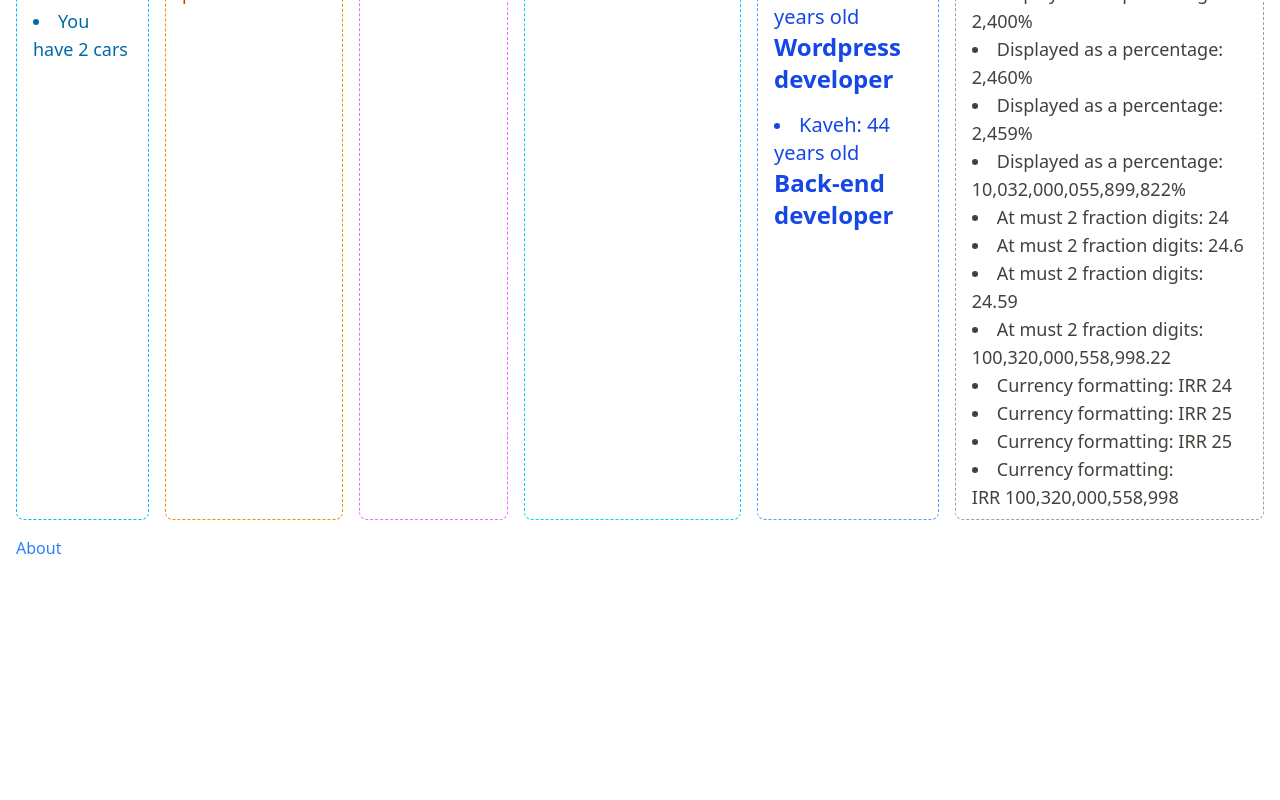
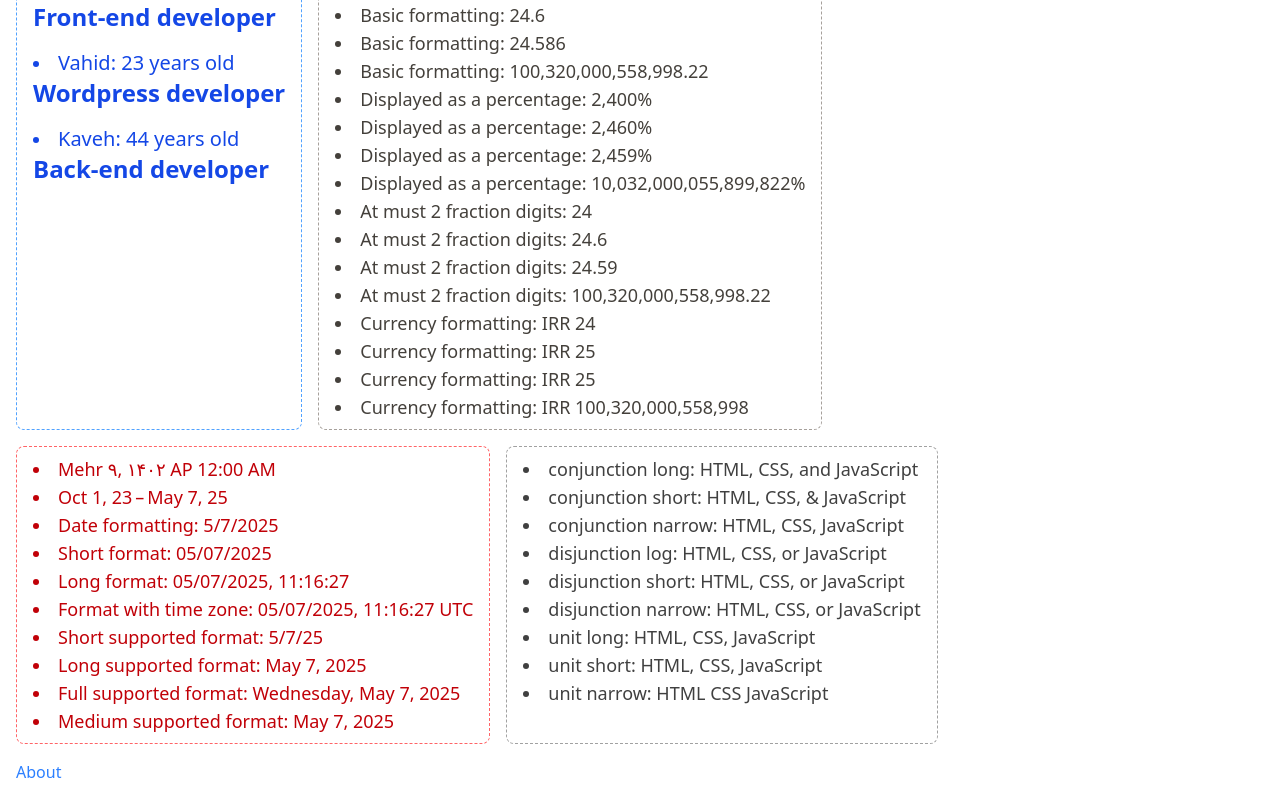
Before and after one commit to sinaRh99/next-intl-test-app, a Next.js app: page /en in a window 1280 px wide. Shown: the part 312-1112 px from the top of the page. Before the commit the page ends 888 px from the top, so only its background shows below. Built offline with nearby package versions, Linux system fonts and the light colour scheme.

Commit message:
experiment with date and times and lists

```diff
--- a/messages/en.json
+++ b/messages/en.json
@@ -29,6 +29,16 @@
       "percentage": "Displayed as a percentage: {value, number, percent}",
       "2digits": "At must 2 fraction digits: {value, number, ::.##}",
       "currency": "Currency formatting: {value, number, currency}"
+    },
+    "dateTest": {
+      "basic": "Date formatting: {value, date}",
+      "short": "Short format: {value, date, ::yyyyMMdd}",
+      "long": "Long format: {value, date, ::yyyyMMdd HH:mm:ss}",
+      "timeZone": "Format with time zone: {value, date, ::yyyy/MM/dd HH:mm:ss z}",
+      "shortSupported": "Short supported format: {value,date, short}",
+      "longSupported": "Long supported format: {value,date, long}",
+      "fullSupported": "Full supported format: {value,date, full}",
+      "mediumSupported": "Medium supported format: {value,date, medium}"
     }
   },
   "AboutPage": {
--- a/messages/fa.json
+++ b/messages/fa.json
@@ -34,6 +34,16 @@
       "percentage": "به صورت درصد نمایش داده می شود: {value, number, percent}",
       "2digits": "حداکثر 2 رقم اعشار: {value, number, ::.##}",
       "currency": "فرمت بندی ارز: {value, number, currency}"
+    },
+    "dateTest": {
+      "basic": "فرمت بندی تاریخ: {value, date}",
+      "short": "فرمت کوتاه: {value, date, ::yyyy/MM/dd}",
+      "long": "فرمت بلند: {value, date, ::yyyy/MM/dd HH:mm:ss}",
+      "timeZone": "فرمت با منطقه زمانی: {value, date, ::yyyy/MM/dd HH:mm:ss z}",
+      "shortSupported": "فرمت کوتاه پشتیبانی شده: {value,date, short}",
+      "longSupported": "فرمت بلند پشتیبانی شده: {value,date, long}",
+      "fullSupported": "فرمت کامل پشتیبانی شده: {value,date, full}",
+      "mediumSupported": "فرمت متوسط پشتیبانی شده: {value,date, medium}"
     }
   },
   "AboutPage": {
--- a/src/app/[locale]/page.tsx
+++ b/src/app/[locale]/page.tsx
@@ -1,7 +1,7 @@
 import { getTranslations, setRequestLocale } from "next-intl/server";
 import { Link } from "@/i18n/navigation";
 import { use } from "react";
-import { useMessages, useTranslations } from "next-intl";
+import { useFormatter, useMessages, useNow, useTranslations } from "next-intl";
 import { RichText } from "../components";
 
 const currencyFormat = {
@@ -9,6 +9,7 @@ const currencyFormat = {
     currency: {
       style: "currency",
       currency: "IRR",
+      currencyDisplay: "narrowSymbol",
     },
   },
 } as const;
@@ -38,15 +39,43 @@ export default function Home({
   const messages = useMessages();
 
   const keys = Object.keys(messages.HomePage.developers);
+  const dateTestKeys = Object.keys(messages.HomePage.dateTest);
+  console.log("🚀 ~ dateTestKeys:", dateTestKeys);
 
   const t = useTranslations("HomePage");
   const aboutPageT = useTranslations("AboutPage");
+
+  const format = useFormatter();
+  const dateTime = new Date("2023-10-01T00:00:00Z");
+  const now = useNow();
+
+  const date = format.dateTime(dateTime, {
+    calendar: "persian",
+    numberingSystem: "arabext",
+
+    year: "numeric",
+    month: "short",
+    day: "numeric",
+  });
+
+  const time = format.dateTime(dateTime, {
+    hour: "numeric",
+    minute: "numeric",
+  });
+
+  const relativeTime = format.dateTimeRange(dateTime, now, {
+    year: "2-digit",
+    month: "short",
+    day: "2-digit",
+  });
+
+  const items = ["HTML", "CSS", "JavaScript"];
 
   return (
     <div>
       <h1 className="font-bold text-xl">{t("title", { name: "Sina" })}</h1>
       <h3 className="text-gray-600">{t("description")}</h3>
-      <div className="flex wrap gap-4 my-4">
+      <div className="flex flex-wrap gap-4 my-4">
         <ul className="border border-sky-400 border-dashed w-fit list-disc list-inside py-2 px-4 rounded-lg font-medium text-lg text-sky-700">
           <li>{t("carCount", { count: 0 })}</li>
           <li>{t("carCount", { count: 1 })}</li>
@@ -106,6 +135,80 @@ export default function Home({
             )}
           </li>
         </ul>
+        <ul className="border border-red-400 text-red-700 border-dashed w-fit list-disc list-inside py-2 px-4 rounded-lg font-medium text-lg">
+          <li>
+            {date} {time}
+          </li>
+          <li>{relativeTime}</li>
+          {dateTestKeys.map((key) => (
+            <li key={key}>{t(`dateTest.${key}`, { value: now })}</li>
+          ))}
+        </ul>
+        <ul className="border border-neutral-400 text-neutral-700 border-dashed w-fit list-disc list-inside py-2 px-4 rounded-lg font-medium text-lg">
+          <li>
+            conjunction long:{" "}
+            {format.list(items, {
+              type: "conjunction",
+              style: "long",
+            })}
+          </li>
+          <li>
+            conjunction short:{" "}
+            {format.list(items, {
+              type: "conjunction",
+              style: "short",
+            })}
+          </li>
+          <li>
+            conjunction narrow:{" "}
+            {format.list(items, {
+              type: "conjunction",
+              style: "narrow",
+            })}
+          </li>
+          <li>
+            disjunction log:{" "}
+            {format.list(items, {
+              type: "disjunction",
+              style: "long",
+            })}
+          </li>
+          <li>
+            disjunction short:{" "}
+            {format.list(items, {
+              type: "disjunction",
+              style: "short",
+            })}
+          </li>
+          <li>
+            disjunction narrow:{" "}
+            {format.list(items, {
+              type: "disjunction",
+              style: "narrow",
+            })}
+          </li>
+          <li>
+            unit long:{" "}
+            {format.list(items, {
+              type: "unit",
+              style: "long",
+            })}
+          </li>
+          <li>
+            unit short:{" "}
+            {format.list(items, {
+              type: "unit",
+              style: "short",
+            })}
+          </li>
+          <li>
+            unit narrow:{" "}
+            {format.list(items, {
+              type: "unit",
+              style: "narrow",
+            })}
+          </li>
+        </ul>
       </div>
       <Link className="mt-4 text-blue-500 hover:text-blue-600" href="/about">
         {aboutPageT("urlTitle")}
```
